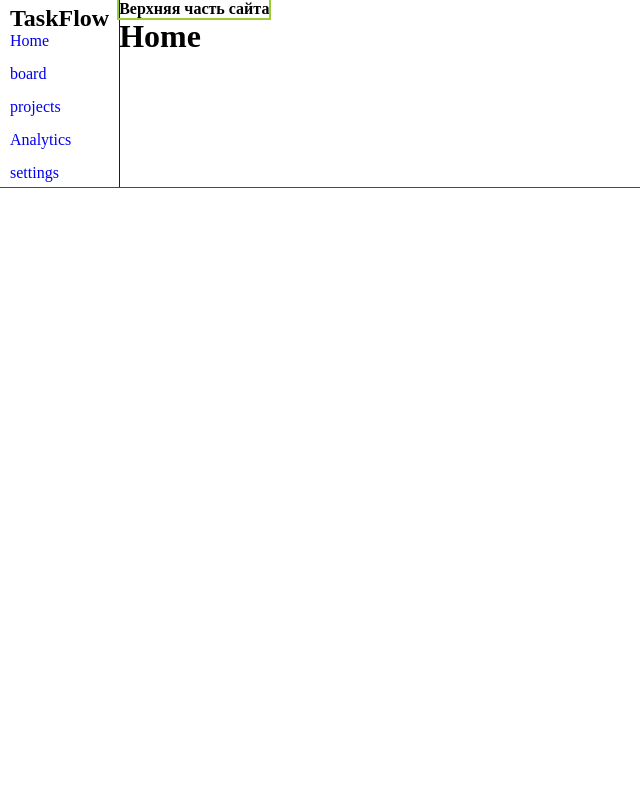
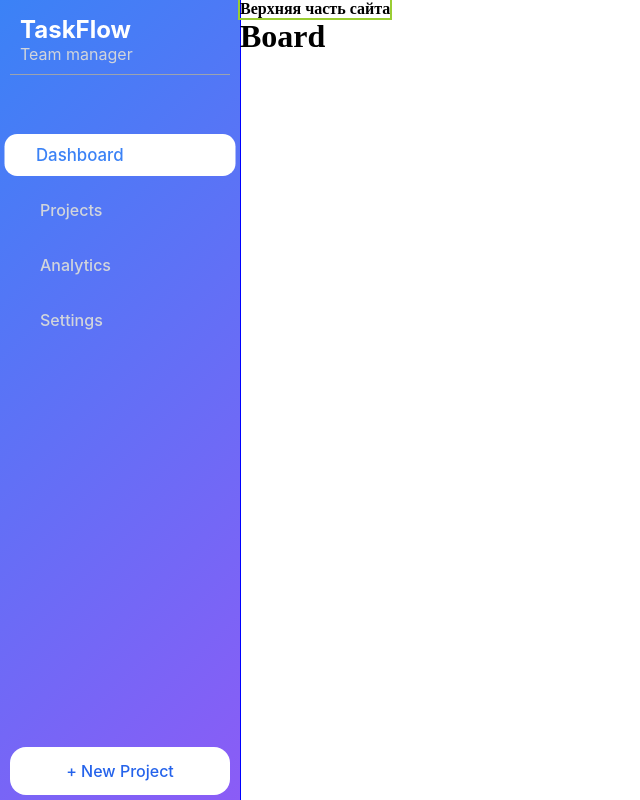
Before and after one commit to arsen-kazaryan/TaskFlow-v2, a React (Vite) app: page / in a window 1280 px wide. Shown: the whole page, without its empty margins (0-640 px from the left). Built offline with nearby package versions, Linux system fonts and the light colour scheme.

Commit message:
style: add sidebar styles

```diff
--- a/src/App.jsx
+++ b/src/App.jsx
@@ -5,7 +5,6 @@ import Board from './pages/Board'
 import Projects from './pages/Projects'
 import Settings from './pages/Settings'
 import Analytics from './pages/Analytics'
-import Home from './pages/Home'
 import MainLayout from './layouts/MainLayout'
 
 
@@ -15,9 +14,8 @@ function App() {
     <>
       <Routes>
         <Route path='/' element={<MainLayout/>}>
-          <Route index element={<Home/>}/>
+          <Route index element={<Board/>}/>
           <Route path='analytics' element={<Analytics/>}/>
-          <Route path='board' element={<Board/>}/>
           <Route path='projects' element={<Projects/>}/>
           <Route path='settings' element={<Settings/>}/>
         </Route>
--- a/src/components/SideBar.css
+++ b/src/components/SideBar.css
@@ -1,11 +1,74 @@
 .sidebar{
+  width: 240px ;
   padding: 5px 10px;
   outline: 1px solid blue;
+  background:var(--gradient-main) ;
   display: flex;
   flex-direction: column;
+  gap: 20px;
+  font-family: var(--font-main);
 }
+.sidebar__title{
+  color: var(--text-white);
+  font-size: var(--text-xl);
+}
+
+.sidebar__desc{
+  color: var(--gray-300);
+}
+
+.sidebar__logo-container{
+  border-bottom: 1px solid var(--gray-400);
+  padding: 10px 10px;
+}
+
 .sidebar__link-list{
+  padding-block: 40px;
   display: flex;
+  font-weight: var(--weight-medium);
   flex-direction: column;
   gap: 15px;
 }
+
+.sidebar__link-item{
+  display: flex;
+  align-items: center;
+  color: var(--gray-300);
+  font-size: var(--text-md);
+  padding: 10px 30px;
+  border-radius: var(--radius-lg);
+  transition: 0.2s ease;
+    &:hover{
+      background-color: var(--white-hover);
+      color: var(--white);
+    }
+}
+.sidebar__link-item--active{
+  background-color: var(--white);
+  color: var(--blue);
+  transform: scale(1.05);
+  &:hover{
+    background-color: var(--white);
+    color: var(--blue);
+  }
+}
+
+.sidebar__btn {
+  margin-top: auto;
+  width: 100%;
+  padding: 14px 18px;
+  border: none;
+  border-radius: var(--radius-xl);
+  background-color: var(--bg-white);
+  color: var(--blue-hover);
+  font-size: var(--text-md);
+  font-weight: var(--weight-medium);
+  font-family: var(--font-main);
+  cursor: pointer;
+  transition: 0.1s ease;
+  &:hover {
+    background-color: var(--gray-100);
+    color: var(--blue-hover);
+    transform:scale(1.05);
+  }
+}
--- a/src/components/SideBar.jsx
+++ b/src/components/SideBar.jsx
@@ -1,20 +1,36 @@
 import './SideBar.css'
-import { Link } from "react-router-dom"
+import {  NavLink } from "react-router-dom"
 
 const SideBar = () => {
   return (
     <>
-      <div className="sidebar">
-        <h2 className="sidebar__title">TaskFlow</h2>
+      <aside className="sidebar">
+        <div className='sidebar__logo-container'>
 
+          <h2 className="sidebar__title">TaskFlow</h2>
+          <p className='sidebar__desc'>Team manager</p>
+        </div>
         <nav className="sidebar__link-list">
-          <Link to='/'>Home</Link>
-          <Link to='/board'>board</Link>
-          <Link to='/projects'>projects</Link>
-          <Link to='/analytics'>Analytics</Link>
-          <Link to='/settings'>settings</Link> {/*В дальнейшем надо использвовывать NavLink для отслеживания активного состояния */}
+          <NavLink className={({ isActive }) =>
+            isActive
+          ? 'sidebar__link-item sidebar__link-item--active'
+            : 'sidebar__link-item '} to='/'>Dashboard</NavLink>
+          <NavLink className={({ isActive }) =>
+            isActive
+          ? 'sidebar__link-item sidebar__link-item--active'
+            : 'sidebar__link-item '} to='/projects'>Projects</NavLink>
+          <NavLink className={({ isActive }) =>
+            isActive
+          ? 'sidebar__link-item sidebar__link-item--active'
+            : 'sidebar__link-item '} to='/analytics'>Analytics</NavLink>
+          <NavLink className={({ isActive }) =>
+            isActive
+          ? 'sidebar__link-item sidebar__link-item--active'
+            : 'sidebar__link-item '} to='/settings'>Settings</NavLink> {/*В дальнейшем надо использвовывать NavLink для отслеживания активного состояния */}
         </nav>
-      </div>
+
+        <button className='sidebar__btn'>+ New Project</button>
+      </aside>
     </>
   )
 }
--- a/src/index.css
+++ b/src/index.css
@@ -47,6 +47,8 @@
   --cyan: #06b6d4;
   --teal: #14b8a6;
 
+  --white-hover:rgba(255, 255, 255, 0.138);
+
   /* Main project colors */
   --bg-main: var(--gray-50);
   --bg-white: var(--white);
--- a/src/layouts/MainLayout.css
+++ b/src/layouts/MainLayout.css
@@ -1,5 +1,6 @@
 .layout {
   width: 100%;
+  min-height: 100vh;
   display: flex;
   outline: 1px solid red;
 }
--- a/src/layouts/MainLayout.jsx
+++ b/src/layouts/MainLayout.jsx
@@ -1,4 +1,4 @@
-import { Link, Outlet } from "react-router-dom"
+import { Outlet } from "react-router-dom"
 import './MainLayout.css'
 import Header from "../components/Header"
 import SideBar from "../components/SideBar"
--- a/src/pages/Home.jsx
+++ /dev/null
@@ -1,9 +0,0 @@
-const Home = () => {
-  return (
-    <>
-      <h1>Home</h1>
-    </>
-  )
-}
-
-export default Home
```
